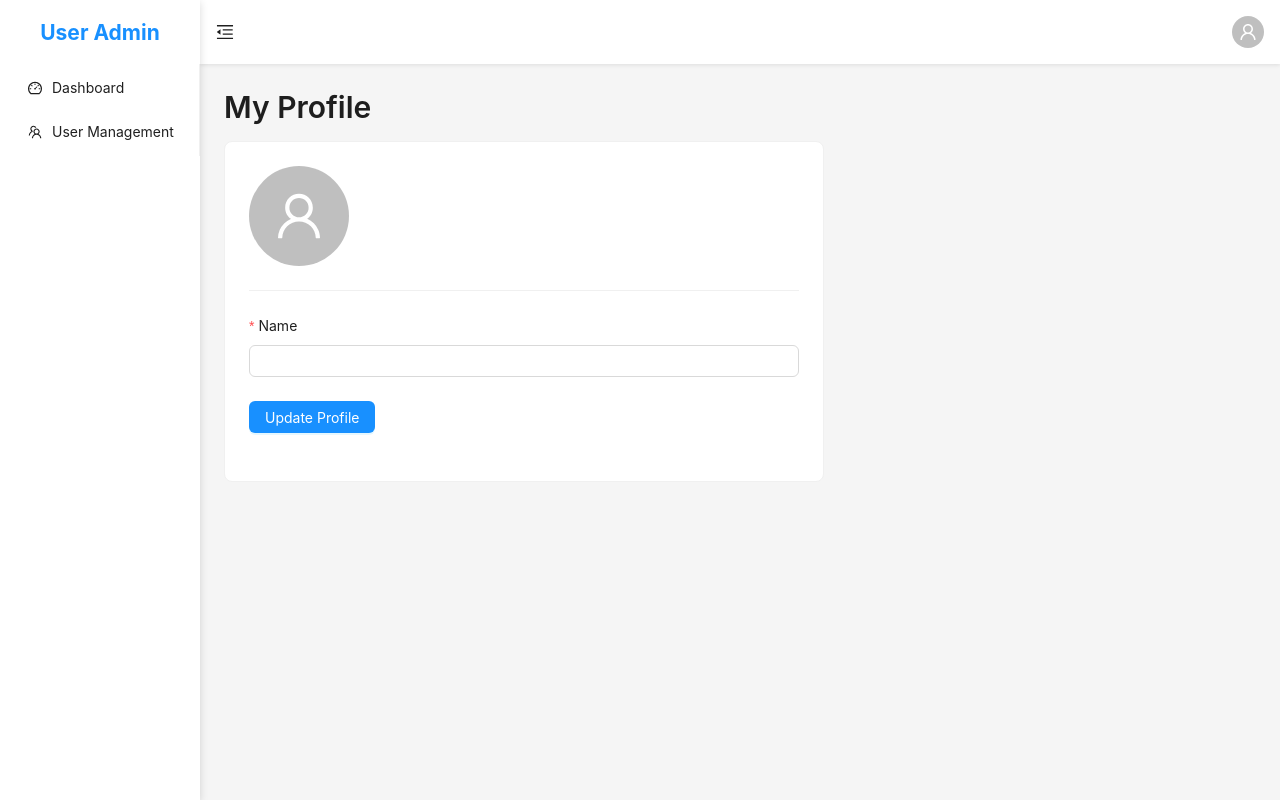
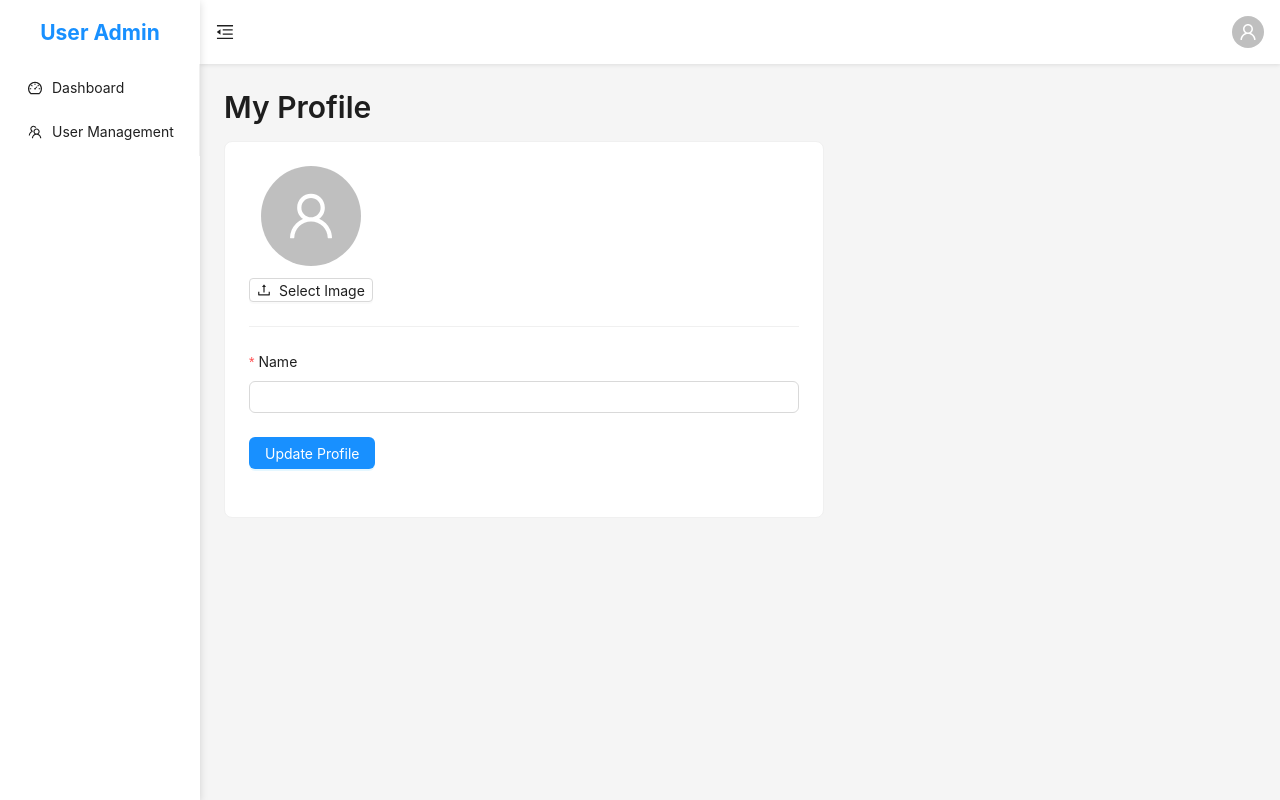
Before and after one commit to nguyenbathanh37/practice, a React (Create React App) app in the folder client/: page /profile in a window 1280 px wide. Built offline with nearby package versions, Linux system fonts and the light colour scheme; sample sign-in values are in the browser's storage.

Commit message:
feat: add avatar upload functionality to profile page

```diff
--- a/client/src/pages/profile.jsx
+++ b/client/src/pages/profile.jsx
@@ -1,6 +1,6 @@
 import { useState } from "react"
-import { Card, Form, Input, Button, Typography, Divider, Avatar } from "antd"
-import { UserOutlined } from "@ant-design/icons"
+import { Card, Form, Input, Button, Typography, Divider, Avatar, Upload, message } from "antd"
+import { UserOutlined, UploadOutlined } from "@ant-design/icons"
 import { observer } from "mobx-react-lite"
 import { useStores } from "../stores"
 
@@ -10,11 +10,67 @@ const Profile = observer(() => {
   const { authStore } = useStores()
   const [form] = Form.useForm()
   const [loading, setLoading] = useState(false)
+  const [fileList, setFileList] = useState([])
+  const [previewImage, setPreviewImage] = useState(null)
 
   const onFinish = async (values) => {
     setLoading(true)
     await authStore.updateProfile(values.name)
     setLoading(false)
+  }
+
+  const beforeUpload = (file) => {
+    const isImage = file.type.startsWith("image/")
+    if (!isImage) {
+      message.error("You can only upload image files!")
+      return false
+    }
+
+    const isLt2M = file.size / 1024 / 1024 < 2
+    if (!isLt2M) {
+      message.error("Image must be smaller than 2MB!")
+      return false
+    }
+
+    // Preview the image
+    const reader = new FileReader()
+    reader.onload = (e) => {
+      setPreviewImage(e.target.result)
+    }
+    reader.readAsDataURL(file)
+
+    // Update file list
+    setFileList([file])
+
+    // Return false to prevent automatic upload
+    return false
+  }
+
+  const handleUpload = async () => {
+    if (fileList.length === 0) {
+      message.warning("Please select an image first!")
+      return
+    }
+
+    const file = fileList[0]
+    const success = await authStore.uploadAvatar(file)
+
+    if (success) {
+      setFileList([])
+      setPreviewImage(null)
+    }
+  }
+
+  const getAvatarUrl = () => {
+    if (previewImage) {
+      return previewImage
+    }
+
+    if (authStore.currentUser?.avatar) {
+      return authStore.currentUser.avatar
+    }
+
+    return null
   }
 
   return (
@@ -23,7 +79,27 @@ const Profile = observer(() => {
 
       <Card className="profile-card">
         <div className="profile-header">
-          <Avatar size={100} icon={<UserOutlined />} className="profile-avatar" />
+          <div className="avatar-container">
+            <Avatar size={100} icon={<UserOutlined />} src={getAvatarUrl()} className="profile-avatar" />
+            <div className="avatar-upload">
+              <Upload beforeUpload={beforeUpload} fileList={fileList} showUploadList={false} accept="image/*">
+                <Button icon={<UploadOutlined />} size="small">
+                  Select Image
+                </Button>
+              </Upload>
+              {fileList.length > 0 && (
+                <Button
+                  type="primary"
+                  onClick={handleUpload}
+                  loading={authStore.avatarUploading}
+                  size="small"
+                  style={{ marginTop: "8px" }}
+                >
+                  Upload
+                </Button>
+              )}
+            </div>
+          </div>
           <div className="profile-info">
             <Title level={3}>{authStore.currentUser?.name}</Title>
             <p>{authStore.currentUser?.email}</p>
--- a/client/src/services/api.js
+++ b/client/src/services/api.js
@@ -38,3 +38,17 @@ api.interceptors.response.use(
     return Promise.reject(error)
   },
 )
+
+export const uploadFileToS3 = async (presignedUrl, file) => {
+  try {
+    await axios.put(presignedUrl, file, {
+      headers: {
+        "Content-Type": file.type,
+      },
+    })
+    return true
+  } catch (error) {
+    console.error("Error uploading file to S3:", error)
+    return false
+  }
+}
--- a/client/src/stores/auth-store.js
+++ b/client/src/stores/auth-store.js
@@ -1,16 +1,18 @@
 import { makeAutoObservable, runInAction } from "mobx"
 import { message } from "antd"
-import { api } from "../services/api"
+import { api, uploadFileToS3 } from "../services/api"
 
 class AuthStore {
   currentUser = null
   token = null
   isAuthenticated = false
   isLoading = false
+  avatarUploading = false
 
   constructor() {
     makeAutoObservable(this)
     this.initFromStorage()
+    // this.getCurrentUser()
   }
 
   initFromStorage() {
@@ -103,6 +105,45 @@ class AuthStore {
     }
   }
 
+  async uploadAvatar(file) {
+    this.avatarUploading = true
+
+    try {
+      // Step 1: Get presigned URL from the API
+      const response = await api.post("/auth/uploadAvatar")
+      const { uploadURL } = response.data
+
+      // Step 2: Upload the file to S3 using the presigned URL
+      const uploadSuccess = await uploadFileToS3(uploadURL, file)
+
+      if (uploadSuccess) {
+        // Extract the avatar URL from the presigned URL
+        // The avatar URL is the base part of the presigned URL (without query parameters)
+        const avatarUrl = uploadURL.split("?")[0]
+
+        runInAction(() => {
+          if (this.currentUser) {
+            this.currentUser.avatar = avatarUrl
+            this.setCurrentUser(this.currentUser)
+          }
+          this.avatarUploading = false
+        })
+
+        message.success("Avatar uploaded successfully")
+        return true
+      } else {
+        throw new Error("Failed to upload file to S3")
+      }
+    } catch (error) {
+      runInAction(() => {
+        this.avatarUploading = false
+      })
+
+      message.error("Failed to upload avatar")
+      return false
+    }
+  }
+
   async changePassword(oldPassword, newPassword) {
     this.isLoading = true
 
--- a/client/src/styles/global.scss
+++ b/client/src/styles/global.scss
@@ -141,8 +141,21 @@ body {
       align-items: center;
       margin-bottom: 24px;
 
-      .profile-avatar {
+      .avatar-container {
+        display: flex;
+        flex-direction: column;
+        align-items: center;
         margin-right: 24px;
+
+        .profile-avatar {
+          margin-bottom: 12px;
+        }
+
+        .avatar-upload {
+          display: flex;
+          flex-direction: column;
+          align-items: center;
+        }
       }
 
       .profile-info {
```
